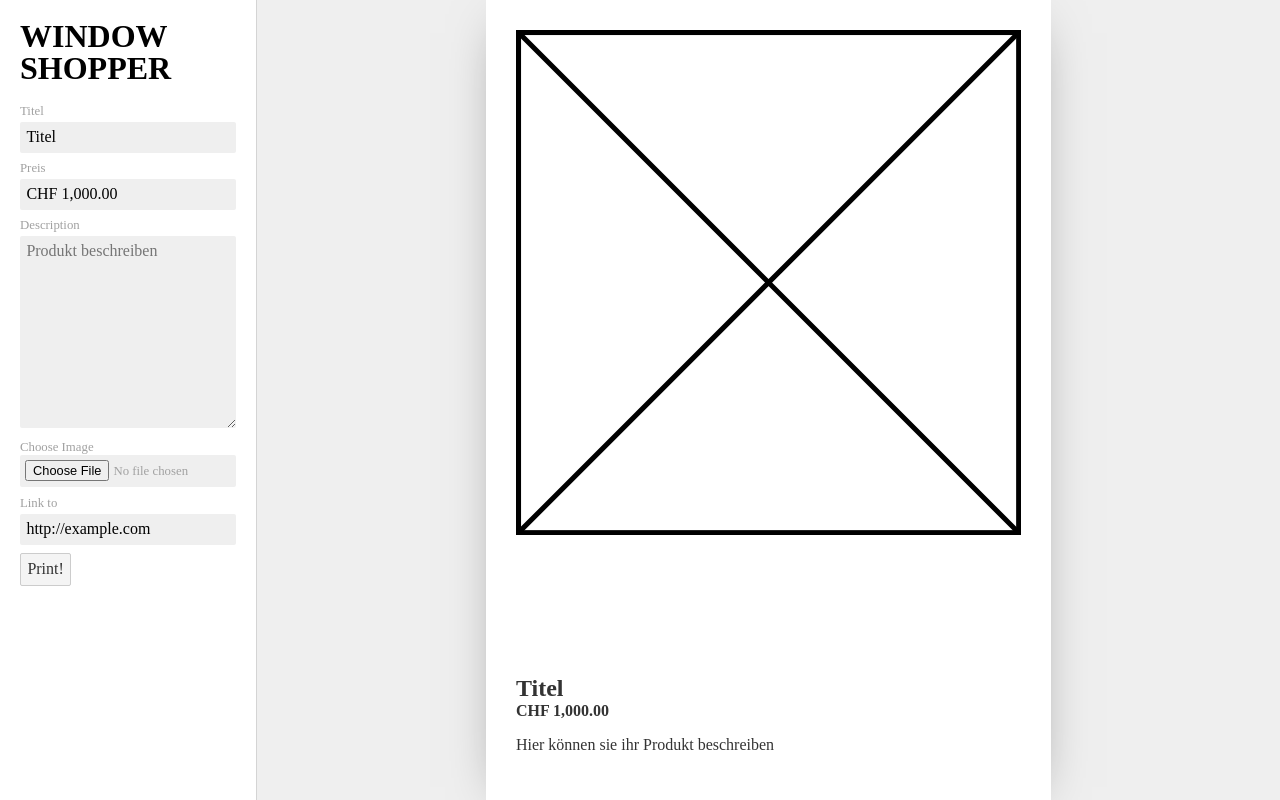
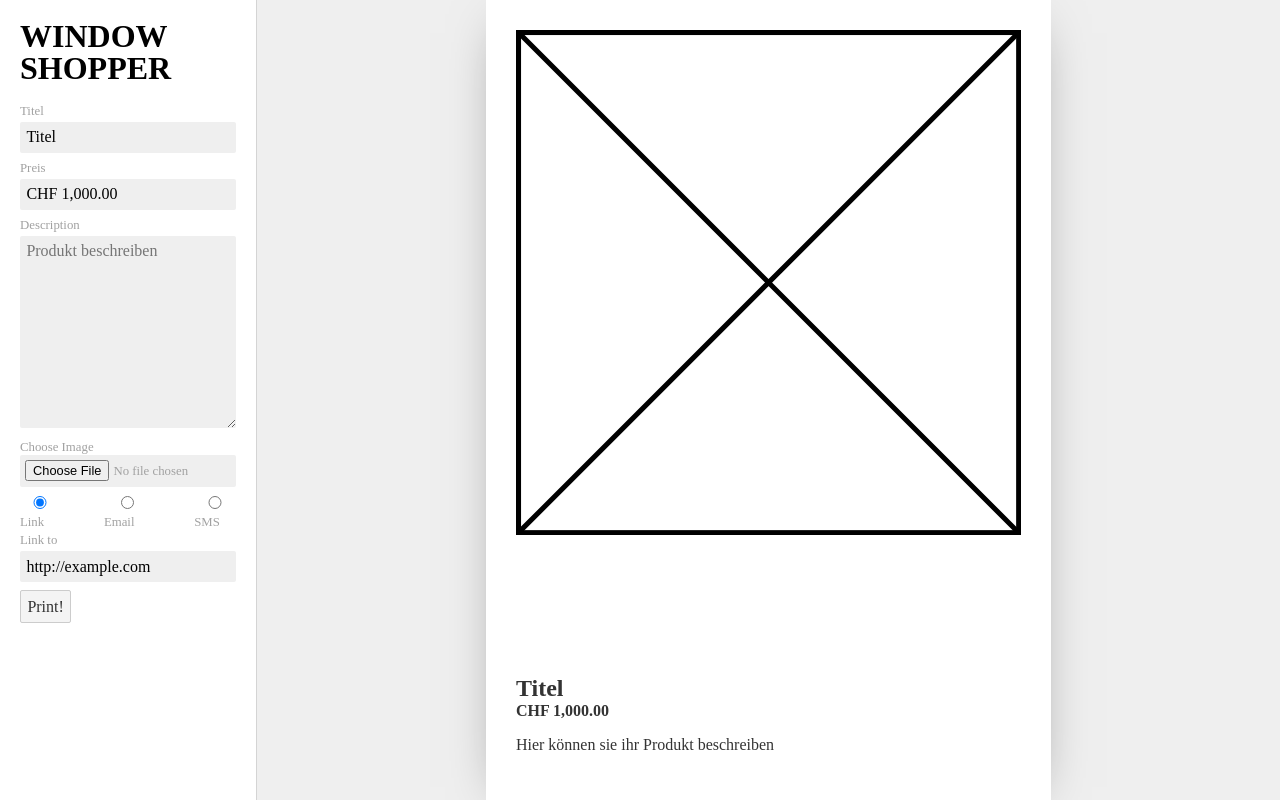
Before and after one commit to shrijo/window-shopper, a Svelte app: page / in a window 1280 px wide. Built offline with nearby package versions, Linux system fonts and the light colour scheme; a web font is replaced by a local one.

Commit message:
basic setup for options

```diff
--- a/src/App.svelte
+++ b/src/App.svelte
@@ -18,6 +18,13 @@ import LabeledTextarea from "./components/LabeledTextarea.svelte";
 	let image = false;
 	let link = 'http://example.com';
 
+	let linkOption = 0;
+	let linkOptions = [
+		{text: 'Link'},
+		{text: 'Email'},
+		{text: 'SMS'},
+	]
+
 	const onPrint = () => {
 		window.print()
 	};
@@ -32,7 +39,22 @@ import LabeledTextarea from "./components/LabeledTextarea.svelte";
 			<LabeledInput label="Preis" placeholder="Produkt Preis" bind:value={price}/>
 			<LabeledTextarea label="Description" placeholder={textPlaceholder} bind:value={text}/>
 			<ImageUpload bind:value={image}/>
+
+			<div style="display:flex;flex-direction:row;justify-content:space-between;">
+				{#each linkOptions as option, index}
+					<label>
+						<input
+							type="radio"
+							bind:group={linkOption}
+							value={index}
+						>
+							{option.text}
+					</label>
+				{/each}
+			</div>
+
 			<LabeledInput label="Link to" placeholder="http://example.com" bind:value={link}/>
+
 			<button on:click={onPrint} type="button">Print!</button>
 		</form>
 	</div>
```
